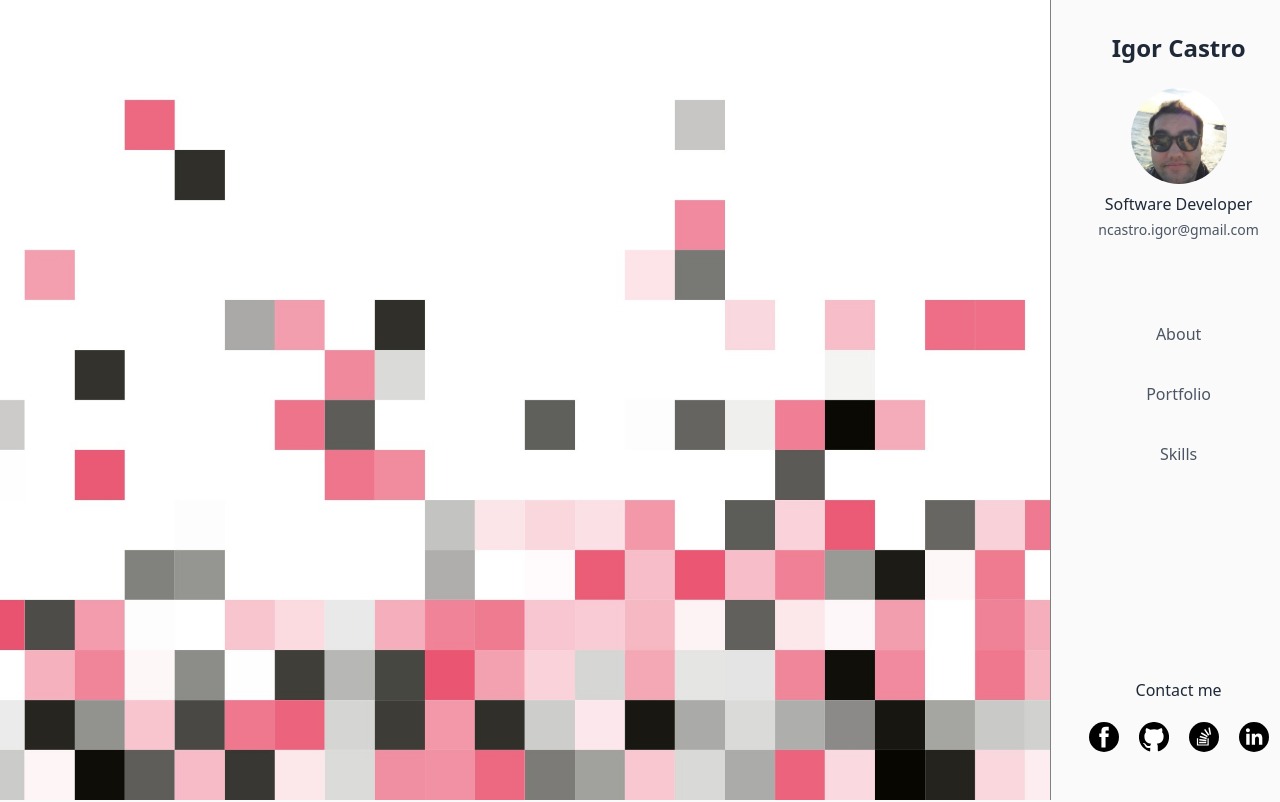
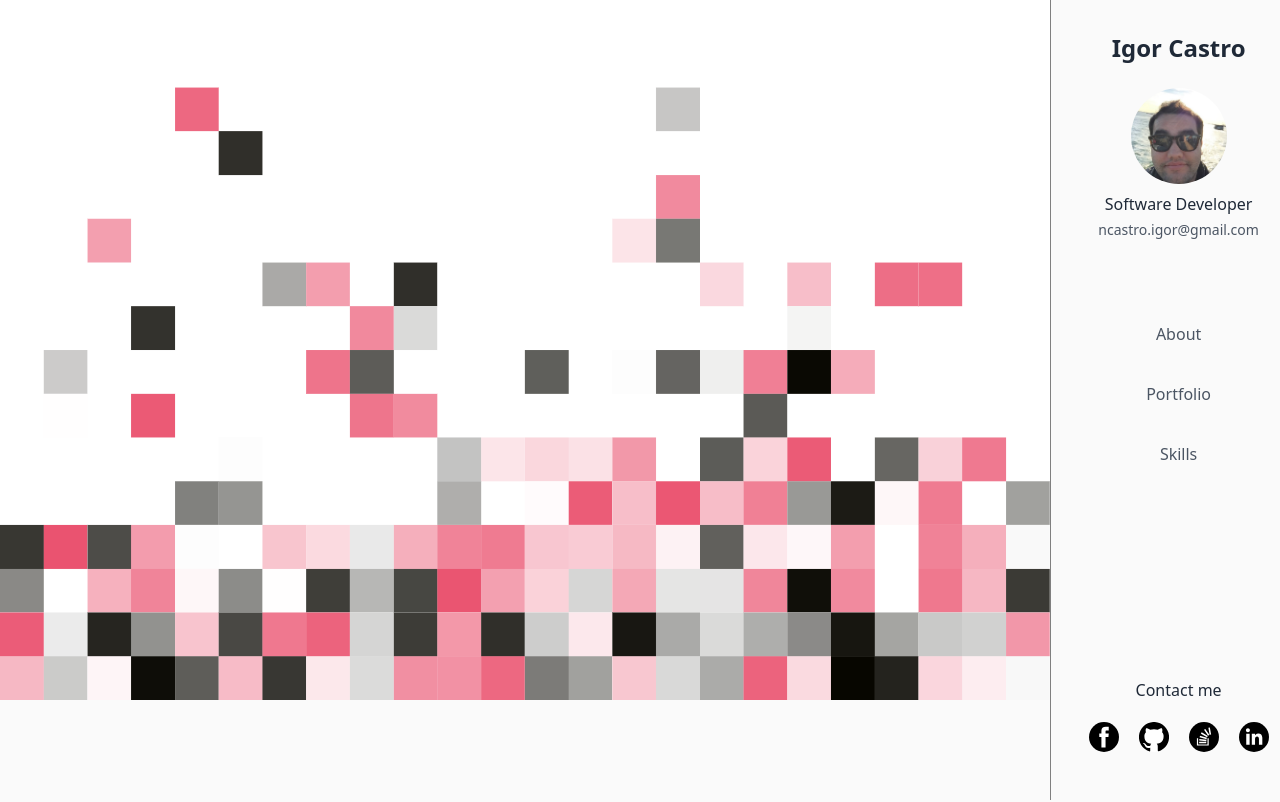
Before and after one commit to IgorNCastro/Portfolio, a React (Create React App) app: page / in a window 1280 px wide. Shown: the top 802 px of the page. Built offline with nearby package versions, Linux system fonts and the light colour scheme.

Commit message:
Adequações na imagem de header

```diff
--- a/src/App.js
+++ b/src/App.js
@@ -1,4 +1,5 @@
 import './index.css';
+import patternpad from "./gallery/patternpad.png";
 import igor from "./gallery/igor.jpg";
 import html from "./gallery/icons/html.png";
 import css from "./gallery/icons/css.png";
@@ -22,6 +23,13 @@ function App() {
   return (
     <main className="main-section">
       <section className="page-section">
+        <div>
+          <img
+            className="w-full"
+            src={patternpad}
+            alt="Pattern"
+          />
+        </div>
         <header className="header-section">
           <div className="max-w-screen-xl px-4 mx-auto sm:px-6 lg:px-8">
             <div className="flex items-center justify-between h-16">
--- a/src/index.css
+++ b/src/index.css
@@ -19,14 +19,14 @@ h1 {
   width: 82%;
 }
 
-.header-section {
+/*.header-section {
   background-image: url("./gallery/patternpad.jpeg");
   max-width: 100%;
   height: 800px;
   background-position: center;
   background-repeat: no-repeat;
   background-size: cover;
-}
+}*/
 
 .header-navigation {
   background-color: #FAFAFA;
```
